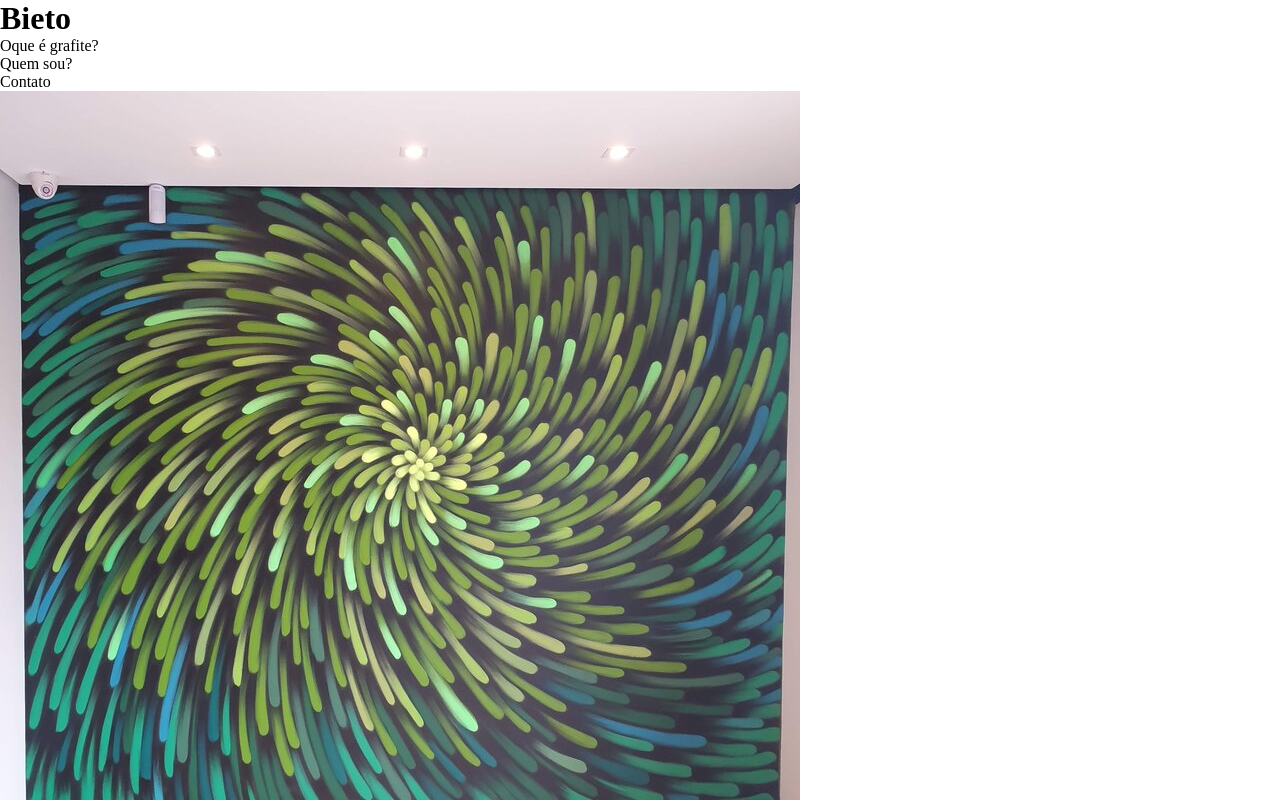
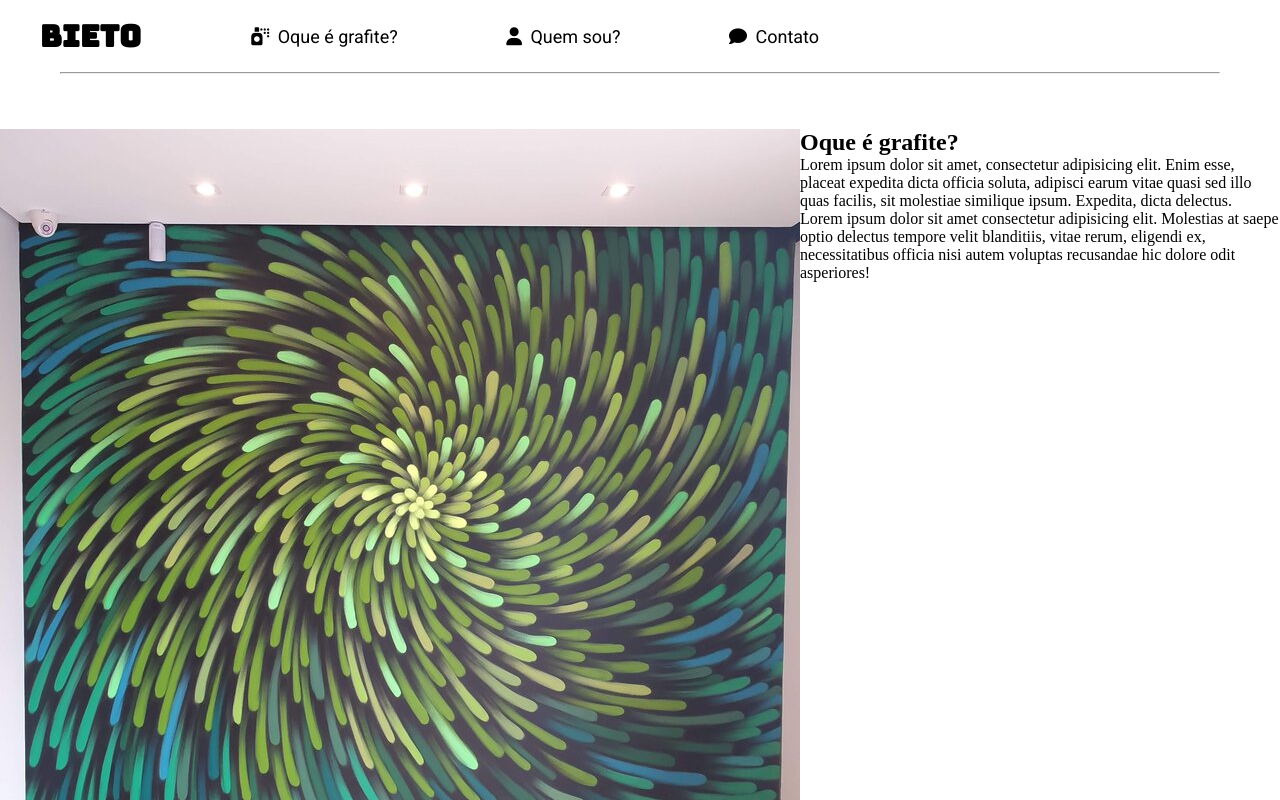
Before and after one commit to Samuel-kemuri/GrafiteLandingPage, a plain HTML site: page index.htm in a window 1280 px wide. Shown: the top 800 px of the page. Drawn offline with Linux system fonts and the light colour scheme.

Commit message:
Finalizando estilizacao do header

```diff
--- a/index.htm
+++ b/index.htm
@@ -4,29 +4,48 @@
     <meta charset="UTF-8">
     <meta name="viewport" content="width=device-width, initial-scale=1.0">
     <title>Document</title>
+
     <link rel="stylesheet" href="/src/Style/reset.css">
+
+    <link rel="stylesheet" href="/src/Style/header.css">
+
+    <link rel="stylesheet" href="/src/Style/main.css">
+
+    <script src="https://kit.fontawesome.com/c38acbb2bf.js" crossorigin="anonymous"></script>
+    <link rel="preconnect" href="https://fonts.googleapis.com">
+    <link rel="preconnect" href="https://fonts.gstatic.com" crossorigin>
+    <link href="https://fonts.googleapis.com/css2?family=Bungee&family=Roboto&display=swap" rel="stylesheet">
+
+
 </head>
 <body>
     <header>
         <div class="container">
             <h1>Bieto</h1>
-            <div class="navegacao">
+            <nav class="navegacao">
                 <ul>
                     <li class="navegacao-item">
-                        <span></span>
-                        <span>Oque é grafite?</span>
+                        <a href="#">
+                            <span class="fa fa-spray-can"></span>
+                            <span>Oque é grafite?</span>
+                        </a>
                     </li>
                     <li class="navegacao-item">
-                        <span></span>
-                        <span>Quem sou?</span>
+                        <a href="#">
+                            <span class="fa fa-user"></span>
+                            <span>Quem sou?</span>
+                        </a>
                     </li>
                     <li class="navegacao-item">
-                        <span></span>
-                        <span>Contato</span>
+                        <a href="#">
+                            <span class="fa fa-comment"></span>
+                            <span>Contato</span>
+                        </a>
                     </li>
                 </ul>
-            </div>
+            </nav>
         </div>
+        <hr>
     </header>
 
     <main>
--- a/src/Style/header.css
+++ b/src/Style/header.css
@@ -0,0 +1,41 @@
+header .container {
+    display: flex;
+    align-items: center;
+    padding: 16px 0;
+    font-family: 'Roboto', sans-serif;
+}
+
+header hr {
+    margin: 0 60px;
+    background-color: black;
+}
+
+header .container h1 {
+    padding: 0 110px 0 40px;
+    font-size: 30px;
+    font-family: 'Bungee', sans-serif;
+}
+
+header .navegacao li {
+    display: inline;
+    font-size: 18px;
+}
+
+header .navegacao li:not(:last-child) {
+    margin-right: 100px;
+}
+
+header .navegacao a {
+    text-decoration: none;
+}
+
+header .navegacao a:hover {
+    margin-bottom: 1px;
+    border-bottom: 1px solid black;
+    transition: 1s;
+}
+
+header .navegacao a span {
+    color: black;
+    margin-right: 4px;
+}
--- /dev/null
+++ b/src/Style/main.css
@@ -0,0 +1,5 @@
+#tela1 .container{
+    padding-top: 55px;
+    display: flex;
+    justify-content: space-between;
+}
```
